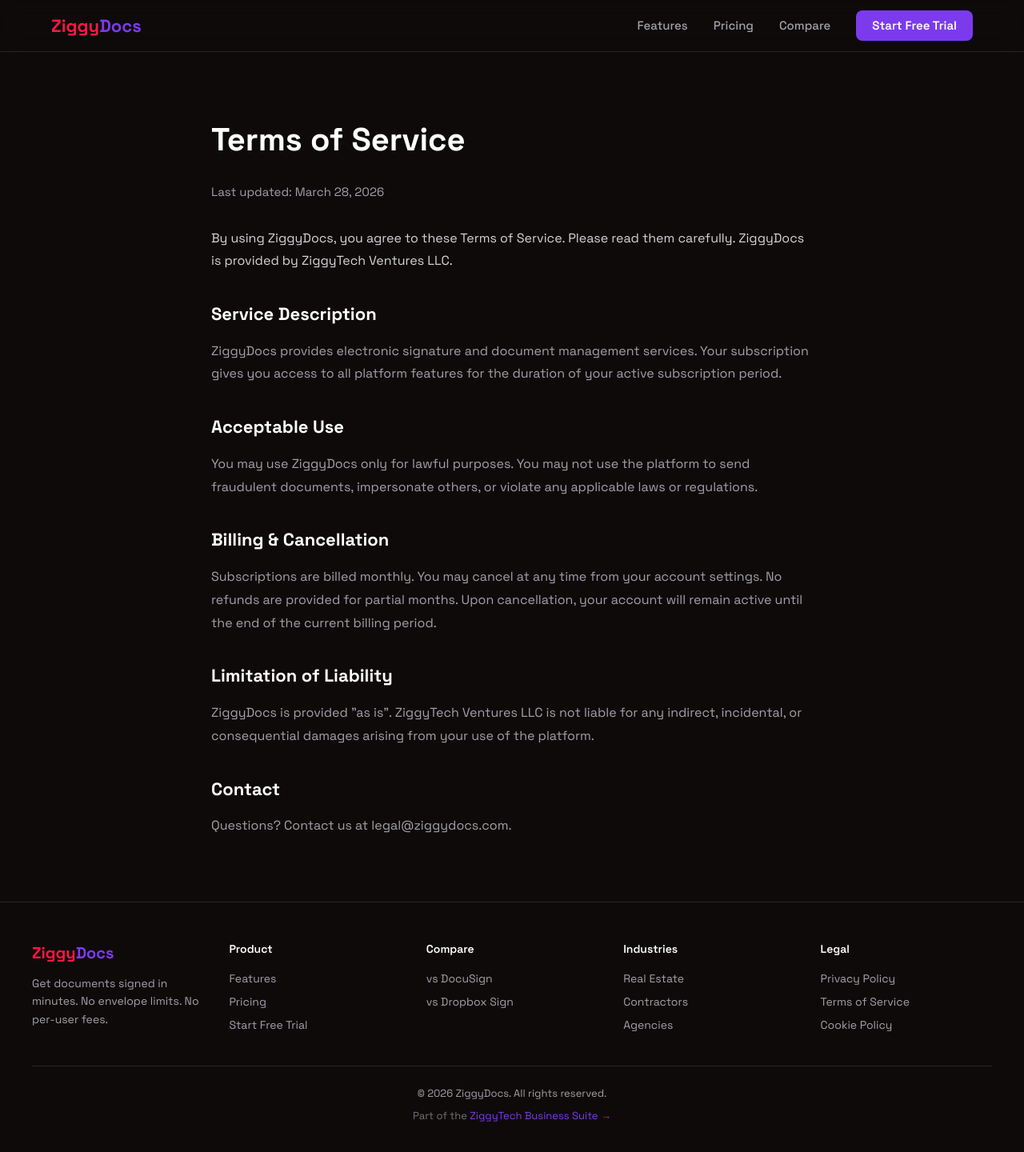
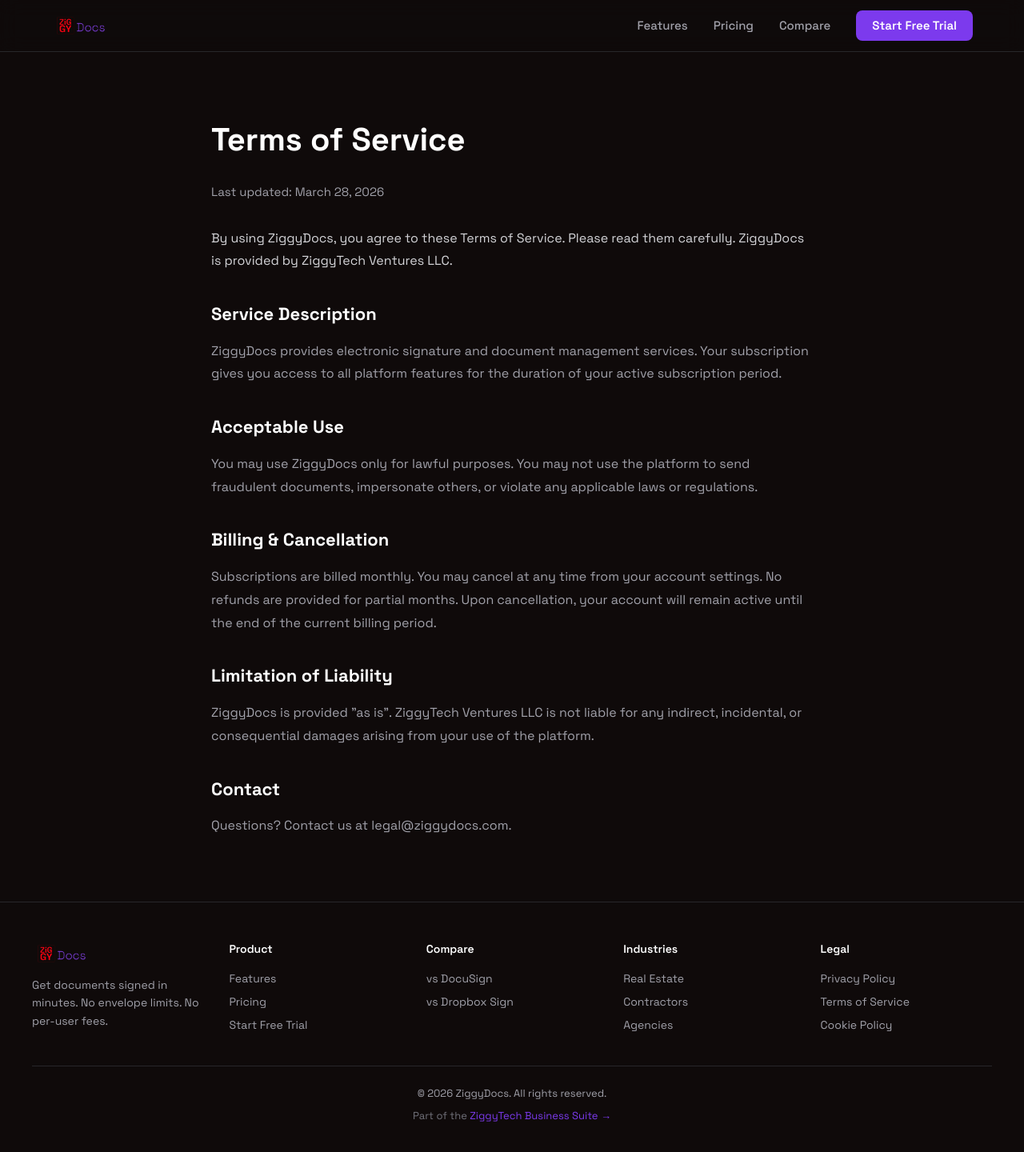
Before and after one commit to ziggytech-dotcom/ziggydocs-marketing, a Next.js app: page /terms in a window 1280 px wide. Shown: the top 1440 px of the page at 80% size. Built offline with nearby package versions, Linux system fonts and the light colour scheme.

Commit message:
feat: swap text logo to PNG wordmark v3 in nav

```diff
--- a/components/Footer.tsx
+++ b/components/Footer.tsx
@@ -22,10 +22,9 @@
           {/* Brand */}
           <div>
             <div style={{ marginBottom: "0.75rem" }}>
-              <span style={{ fontFamily: "'Space Grotesk', sans-serif", fontSize: "1.25rem" }}>
-                <span style={{ color: "#ff1744", fontWeight: 700 }}>Ziggy</span>
-                <span style={{ color: "#7c3aed", fontWeight: 700 }}>Docs</span>
-              </span>
+              <a href="/" style={{ textDecoration: "none", display: "flex", alignItems: "center" }}>
+                <img src="/ziggydocs-wordmark-v3.png" alt="ZiggyDocs" style={{ height: 32, width: "auto" }} />
+              </a>
             </div>
             <p style={{ color: "#a1a1aa", fontSize: "0.875rem", lineHeight: "1.6", maxWidth: "220px" }}>
               Get documents signed in minutes. No envelope limits. No per-user fees.
--- a/components/Navbar.tsx
+++ b/components/Navbar.tsx
@@ -29,12 +29,9 @@
         }}
       >
         {/* Logo */}
-        <Link href="/" style={{ textDecoration: "none" }}>
-          <span style={{ fontFamily: "'Space Grotesk', sans-serif", fontSize: "1.375rem" }}>
-            <span style={{ color: "#ff1744", fontWeight: 700 }}>Ziggy</span>
-            <span style={{ color: "#7c3aed", fontWeight: 700 }}>Docs</span>
-          </span>
-        </Link>
+        <a href="/" style={{ textDecoration: "none", display: "flex", alignItems: "center" }}>
+          <img src="/ziggydocs-wordmark-v3.png" alt="ZiggyDocs" style={{ height: 32, width: "auto" }} />
+        </a>
 
         {/* Desktop Nav */}
         <div
```
Also changed, not shown: public/ziggydocs-wordmark-v3.png (added).
